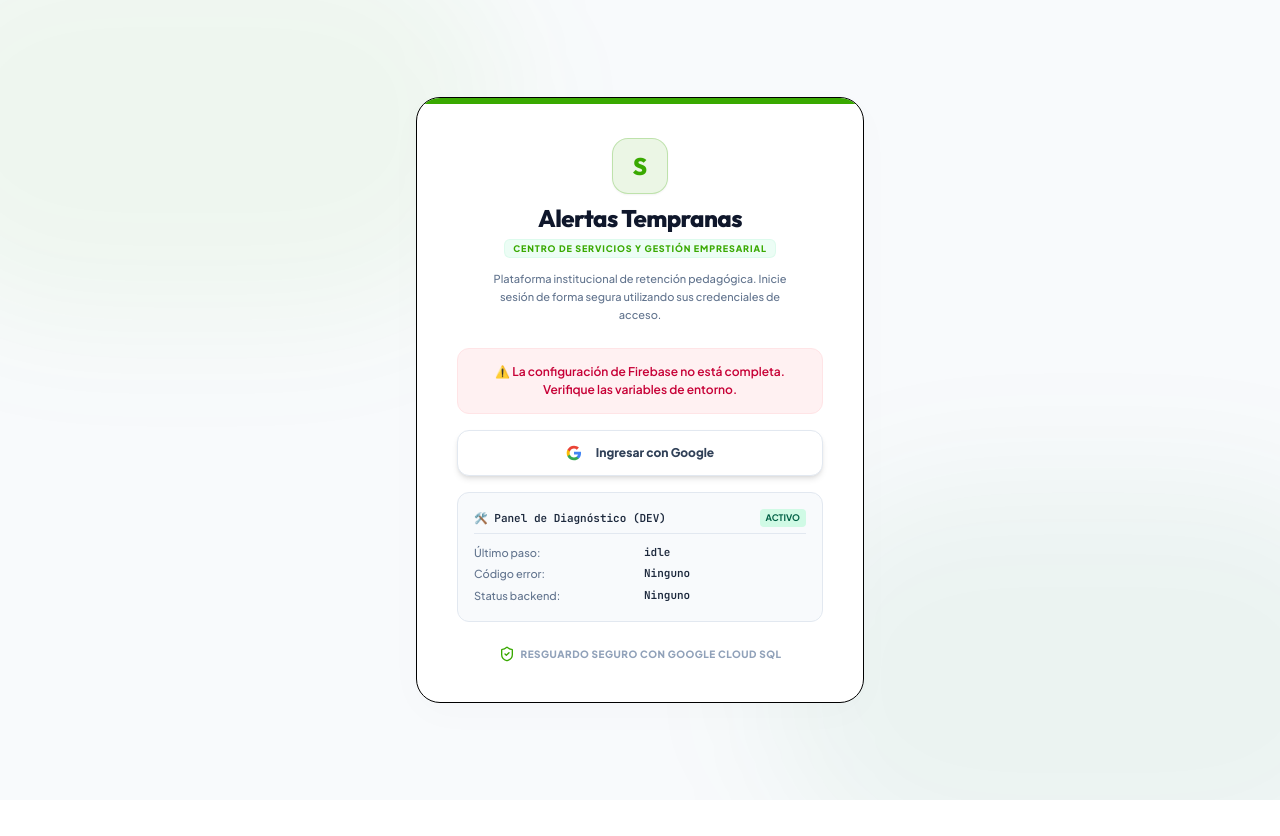
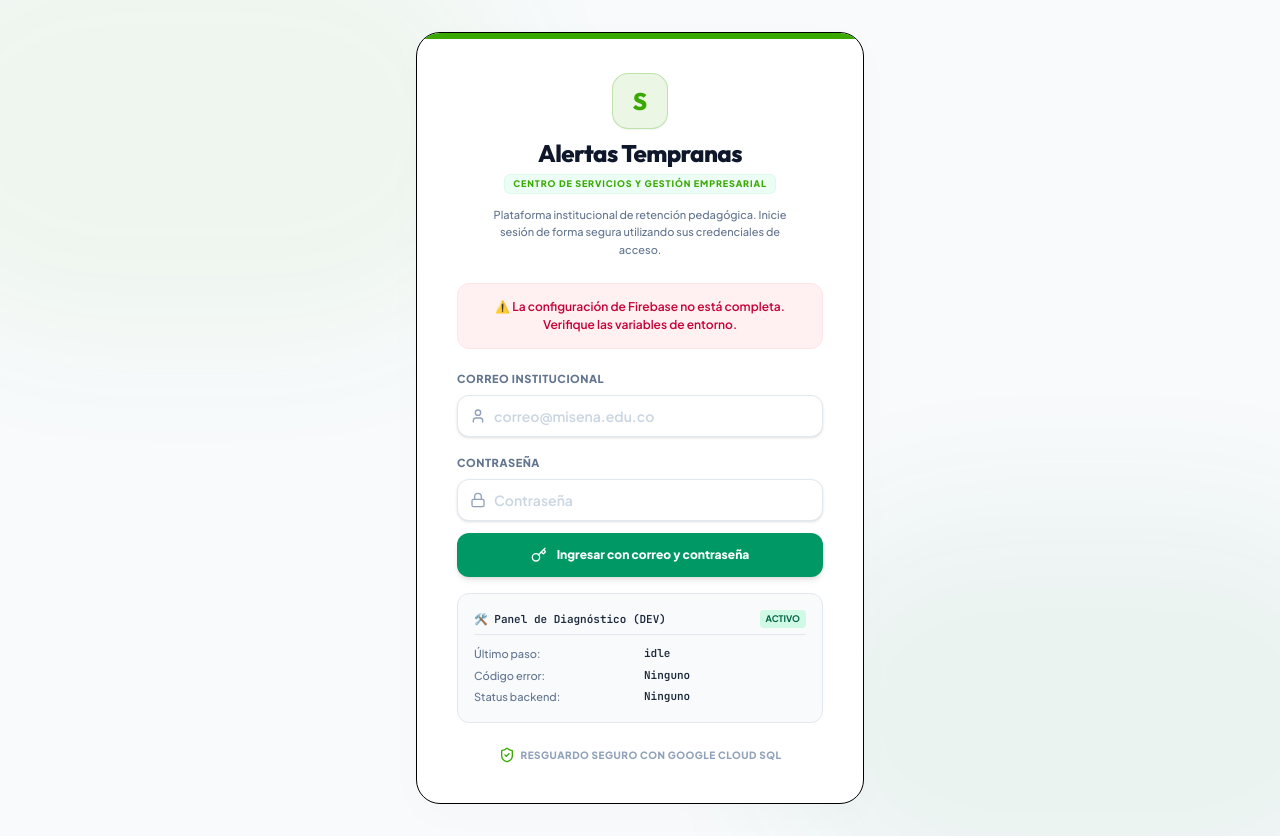
Before and after one commit to leidylys/SENA---Alertas-tempranas, a React (Vite) app: page / in a window 1280 px wide. Before the commit the page ends 800 px from the top, so only its background shows below. Built offline with nearby package versions, Linux system fonts and the light colour scheme; no server answers.

Commit message:
fix: ajustes finales bienestar y login por credenciales

```diff
--- a/src/App.tsx
+++ b/src/App.tsx
@@ -66,6 +66,12 @@ const formatInstructorNombre = (nombre: string, correo?: string): string => {
   return nombre;
 };
 
+const buildInternalUserId = (correo: string): string => {
+  const cleanEmail = correo.trim().toLowerCase();
+  const hash = cleanEmail.split('').reduce((acc, char) => ((acc << 5) - acc) + char.charCodeAt(0), 0);
+  return `demo-ins-uid-${Math.abs(hash)}`;
+};
+
 export default function App() {
   const store = useAlertasStore();
   const [currentUser, setCurrentUser] = useState<FirebaseUser | null>(null);
@@ -95,6 +101,9 @@ export default function App() {
   const [isLoadingAuth, setIsLoadingAuth] = useState(true);
   const [isSyncingDb, setIsSyncingDb] = useState(false);
   const [authError, setAuthError] = useState<string | null>(null);
+  const [loginEmail, setLoginEmail] = useState('');
+  const [loginPassword, setLoginPassword] = useState('');
+  const [isInternalLoginLoading, setIsInternalLoginLoading] = useState(false);
 
   // Diagnostic states
   const [lastStep, setLastStep] = useState<string>('idle');
@@ -326,6 +335,45 @@ export default function App() {
     }
   };
 
+  const handleInternalLogin = async (event: React.FormEvent<HTMLFormElement>) => {
+    event.preventDefault();
+    const correo = loginEmail.trim().toLowerCase();
+    const contrasena = loginPassword.trim();
+
+    if (!correo || !contrasena) {
+      setAuthError('Ingrese correo y contraseña para continuar.');
+      return;
+    }
+
+    setIsInternalLoginLoading(true);
+    setAuthError(null);
+    setLastErrorCode('');
+    setLastBackendStatus(null);
+    setResumeMessage('');
+    setLastStep('internal_login_start');
+
+    try {
+      const data = await loginAsInstructorWithDb(correo, contrasena);
+      const instructor = data.instructor;
+      setAuthToken(data.token);
+      setInstructorProfile(instructor);
+      setCurrentUser({
+        uid: buildInternalUserId(instructor?.correo || correo),
+        email: instructor?.correo || correo,
+        displayName: instructor?.nombre || instructor?.correo || correo,
+      } as FirebaseUser);
+      setLoginPassword('');
+      setLastStep('internal_login_success');
+      setResumeMessage(`Usuario autenticado por correo: ${instructor?.correo || correo}`);
+    } catch (err: any) {
+      console.error('[DEV LOG] LOGIN_STEP: internal_login_error', err);
+      setLastStep('internal_login_error');
+      setAuthError(err.message || 'No fue posible iniciar sesión con correo y contraseña.');
+    } finally {
+      setIsInternalLoginLoading(false);
+    }
+  };
+
   // Logout handler
   const handleLogout = async () => {
     try {
@@ -435,7 +483,7 @@ export default function App() {
           instructor: instructorProfile?.nombre || 'Instructor Responsable',
           ultimoSeguimiento: data.ficha.ultimoSeguimiento,
           fechaInicio: data.ficha.fechaInicio,
-          fechaFin: data.ficha.fechaFin
+          fechaFin: data.ficha.fechaFin,
         };
 
         const realPhases = construirFasesDesdeEvidencias(data.aprendices || []);
@@ -563,7 +611,7 @@ export default function App() {
             </p>
           </div>
 
-          {/* SECURE GOOGLE SIGN-IN FLOW */}
+          {/* SECURE INTERNAL SIGN-IN FLOW */}
           <div className="space-y-4">
             {authError && (
               <div className="bg-rose-50 text-rose-700 text-xs font-semibold p-3.5 rounded-xl border border-rose-100 text-center leading-normal" id="login-error-display">
@@ -571,30 +619,48 @@ export default function App() {
               </div>
             )}
 
-            <button
-              onClick={handleLogin}
-              className="w-full bg-white hover:bg-slate-50 text-slate-700 font-extrabold text-xs py-3.5 px-4 rounded-xl shadow-md border border-slate-200 transition-all duration-300 flex items-center justify-center gap-2.5 cursor-pointer"
-            >
-              <svg className="w-4 h-4 mr-1 shrink-0" viewBox="0 0 24 24">
-                <path
-                  fill="#4285F4"
-                  d="M22.56 12.25c0-.78-.07-1.53-.2-2.25H12v4.26h5.92c-.26 1.37-1.04 2.53-2.21 3.31v2.77h3.57c2.08-1.92 3.28-4.74 3.28-8.09z"
-                />
-                <path
-                  fill="#34A853"
-                  d="M12 23c2.97 0 5.46-.98 7.28-2.66l-3.57-2.77c-.98.66-2.23 1.06-3.71 1.06-2.86 0-5.29-1.93-6.16-4.53H2.18v2.84C3.99 20.53 7.7 23 12 23z"
-                />
-                <path
-                  fill="#FBBC05"
-                  d="M5.84 14.09c-.22-.66-.35-1.36-.35-2.09s.13-1.43.35-2.09V7.06H2.18C1.43 8.55 1 10.22 1 12s.43 3.45 1.18 4.94l2.85-2.22.81-.63z"
-                />
-                <path
-                  fill="#EA4335"
-                  d="M12 5.38c1.62 0 3.06.56 4.21 1.64l3.15-3.15C17.45 2.09 14.97 1 12 1 7.7 1 3.99 3.47 2.18 7.06l3.66 2.84c.87-2.6 3.3-4.53 6.16-4.53z"
-                />
-              </svg>
-              <span>Ingresar con Google</span>
-            </button>
+            <form onSubmit={handleInternalLogin} className="space-y-3">
+              <label className="block text-left">
+                <span className="text-[11px] font-black uppercase tracking-wider text-slate-500">Correo institucional</span>
+                <div className="mt-1.5 flex items-center gap-2 rounded-xl border border-slate-200 bg-white px-3 py-2.5 shadow-sm focus-within:border-emerald-400 focus-within:ring-2 focus-within:ring-emerald-100">
+                  <User className="w-4 h-4 text-slate-400 shrink-0" />
+                  <input
+                    type="email"
+                    value={loginEmail}
+                    onChange={(event) => setLoginEmail(event.target.value)}
+                    className="w-full bg-transparent text-sm font-semibold text-slate-800 outline-none placeholder:text-slate-300"
+                    placeholder="correo@misena.edu.co"
+                    autoComplete="email"
+                  />
+                </div>
+              </label>
+              <label className="block text-left">
+                <span className="text-[11px] font-black uppercase tracking-wider text-slate-500">Contraseña</span>
+                <div className="mt-1.5 flex items-center gap-2 rounded-xl border border-slate-200 bg-white px-3 py-2.5 shadow-sm focus-within:border-emerald-400 focus-within:ring-2 focus-within:ring-emerald-100">
+                  <Lock className="w-4 h-4 text-slate-400 shrink-0" />
+                  <input
+                    type="password"
+                    value={loginPassword}
+                    onChange={(event) => setLoginPassword(event.target.value)}
+                    className="w-full bg-transparent text-sm font-semibold text-slate-800 outline-none placeholder:text-slate-300"
+                    placeholder="Contraseña"
+                    autoComplete="current-password"
+                  />
+                </div>
+              </label>
+              <button
+                type="submit"
+                disabled={isInternalLoginLoading}
+                className="w-full bg-emerald-600 hover:bg-emerald-700 disabled:bg-slate-300 disabled:cursor-not-allowed text-white font-extrabold text-xs py-3.5 px-4 rounded-xl shadow-md transition-all duration-300 flex items-center justify-center gap-2.5 cursor-pointer"
+              >
+                {isInternalLoginLoading ? (
+                  <Loader2 className="w-4 h-4 animate-spin" />
+                ) : (
+                  <Key className="w-4 h-4" />
+                )}
+                <span>{isInternalLoginLoading ? 'Validando acceso...' : 'Ingresar con correo y contraseña'}</span>
+              </button>
+            </form>
 
             {/* DIAGNOSTIC PANEL FOR DEVELOPMENT ONLY */}
             {((import.meta as any).env?.DEV || process.env.NODE_ENV !== 'production') && (
--- a/src/middleware/auth.ts
+++ b/src/middleware/auth.ts
@@ -6,6 +6,12 @@ import { getApps } from 'firebase-admin/app';
 export interface AuthRequest extends Request {
   user?: DecodedIdToken;
 }
+
+const buildInternalUserId = (correo: string): string => {
+  const cleanEmail = correo.trim().toLowerCase();
+  const hash = cleanEmail.split('').reduce((acc, char) => ((acc << 5) - acc) + char.charCodeAt(0), 0);
+  return `demo-ins-uid-${Math.abs(hash)}`;
+};
 
 export const requireAuth = async (
   req: AuthRequest,
@@ -41,6 +47,36 @@ export const requireAuth = async (
       console.log(`[DEV LOG] AUTH_STEP: token_present false | Motivo: Token vacío`);
     }
     return res.status(401).json({ error: 'Unauthorized: Token vacío' });
+  }
+
+  if (token.startsWith('demo-instructor:')) {
+    const correo = token.replace('demo-instructor:', '').trim().toLowerCase();
+    if (!correo || !correo.includes('@')) {
+      if (isDev) {
+        console.log(`[DEV LOG] AUTH_STEP: internal_token_invalid | Motivo: correo inválido`);
+      }
+      return res.status(401).json({ error: 'Unauthorized: Token interno inválido' });
+    }
+
+    const uid = buildInternalUserId(correo);
+    req.user = {
+      uid,
+      email: correo,
+      email_verified: true,
+      aud: 'sena-alertas-internal',
+      auth_time: Math.floor(Date.now() / 1000),
+      exp: Math.floor(Date.now() / 1000) + 60 * 60 * 8,
+      firebase: { sign_in_provider: 'password' },
+      iat: Math.floor(Date.now() / 1000),
+      iss: 'sena-alertas-internal',
+      sub: uid,
+    } as DecodedIdToken;
+
+    if (isDev) {
+      console.log(`[DEV LOG] AUTH_STEP: internal_token_success | email: ${correo}`);
+    }
+    next();
+    return;
   }
 
   const tokenLength = token.length;
```
Also changed, not shown: src/components/AdminSection.tsx (+73 -40 lines).
